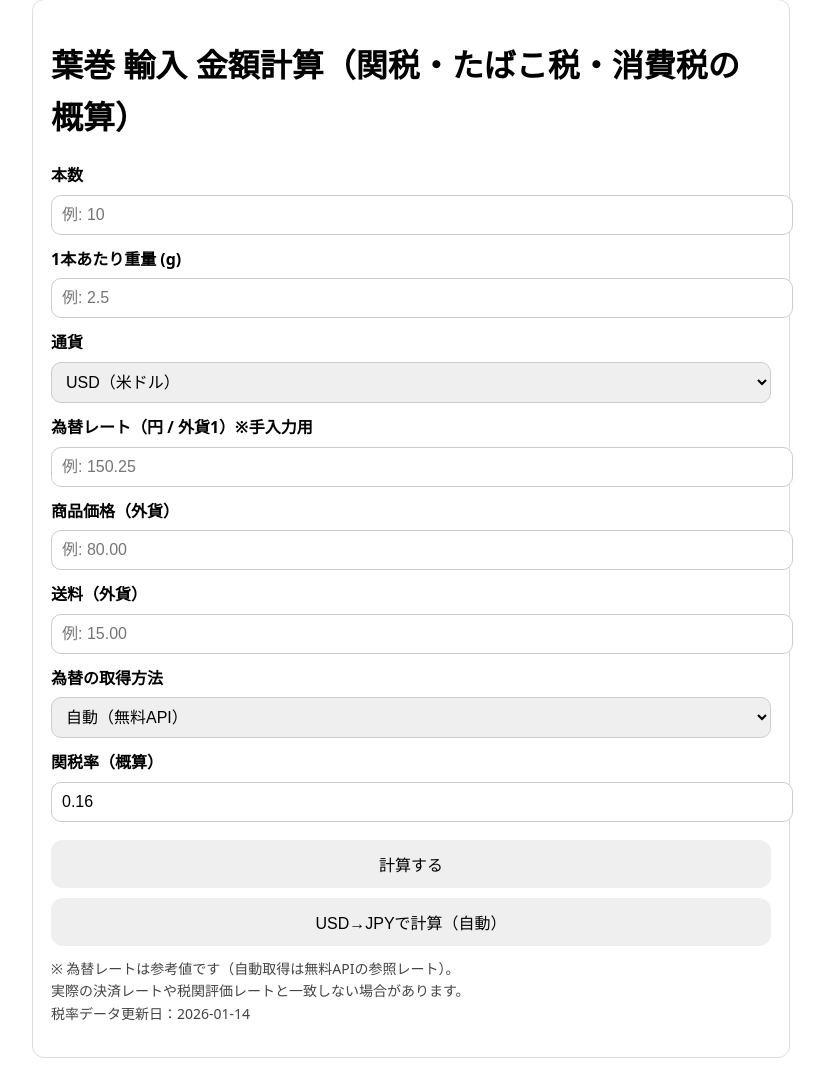
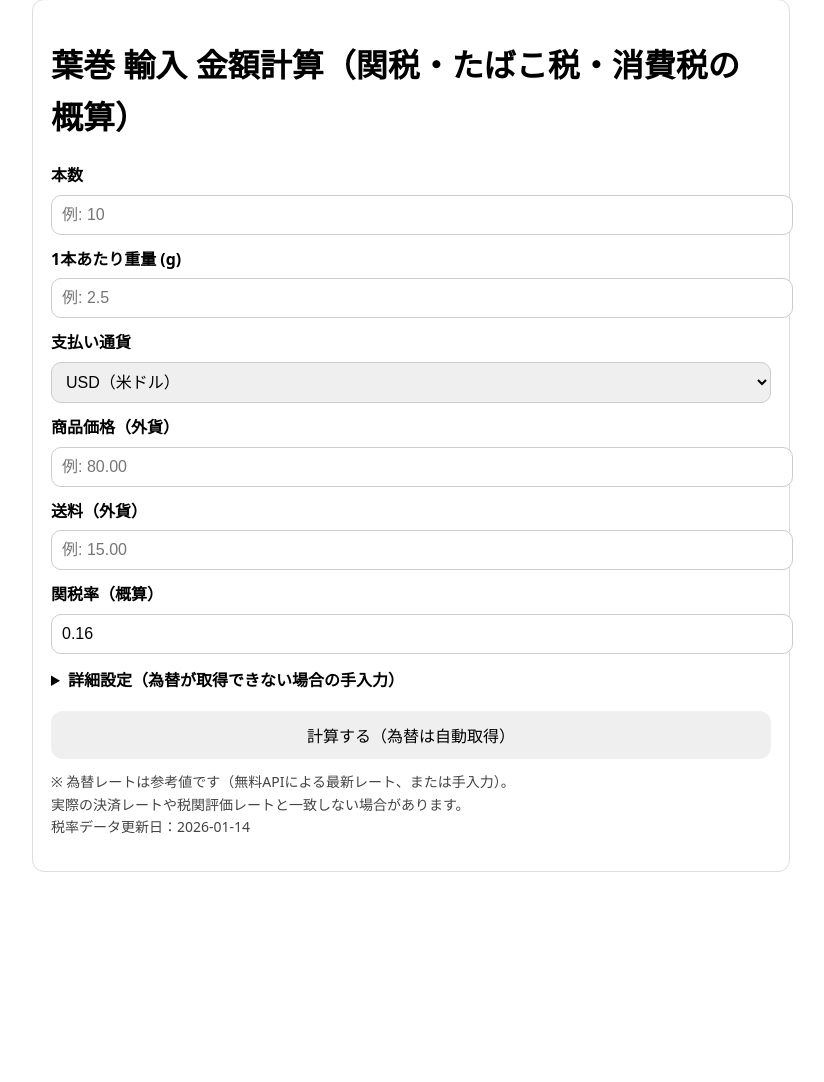
Before and after one commit to Dragon0145/cigar_importprice, a Flask app: page / in a window 1280 px wide. Shown: the part 25-1107 px from the top of the page, without its empty margins (229-1053 px from the left). After the commit the page ends 897 px from the top, so only its background shows below. Run offline with Flask 3, Linux system fonts and the light colour scheme.

Commit message:
Auto FX by currency (manual fallback)

```diff
--- a/app.py
+++ b/app.py
@@ -1,39 +1,40 @@
 import json
 from pathlib import Path
+
 from flask import Flask, render_template, request
 
 from tax_engine import calculate, fx_to_yen
-from fx_service import get_fx_rate
+try:
+    from fx_service import get_fx_rate
+except Exception:
+    get_fx_rate = None
+
+APP_DIR = Path(__file__).parent
+RATES_PATH = APP_DIR / "rates.json"
 
 app = Flask(__name__)
 
-# 税率データ
-RATES_PATH = Path(__file__).parent / "rates.json"
+
+def load_rates() -> dict:
+    return json.loads(RATES_PATH.read_text(encoding="utf-8"))
 
 
-def load_rates() -> dict:
-    with open(RATES_PATH, "r", encoding="utf-8") as f:
-        return json.load(f)
+def _parse_float(name: str, default=None):
+    v = request.form.get(name, "").strip()
+    if v == "":
+        return default
+    return float(v)
 
 
-def parse_int(s: str, default: int = 0) -> int:
-    try:
-        return int(s)
-    except Exception:
-        return default
-
-
-def parse_float(s: str, default: float = 0.0) -> float:
-    try:
-        return float(s)
-    except Exception:
-        return default
+def _parse_int(name: str):
+    v = request.form.get(name, "").strip()
+    return int(v)
 
 
 @app.get("/")
 def index():
     rates = load_rates()
-    return render_template("index.html", rates=rates)
+    return render_template("index.html", rates=rates, errors=[])
 
 
 @app.post("/calc")
@@ -41,83 +42,72 @@ def calc():
     rates = load_rates()
     errors = []
 
-    # どのボタンが押されたか
-    action = request.form.get("action", "calc_normal")
+    # 入力値
+    try:
+        sticks = _parse_int("sticks")
+        weight_g = float(request.form.get("weight_g", "0"))
+        currency = (request.form.get("currency", "USD") or "USD").upper().strip()
 
-    # 本数・重量
-    sticks = parse_int(request.form.get("sticks", "0"), 0)
-    weight_g = parse_float(request.form.get("weight_g", "1.0"), 1.0)
+        item_price_foreign = float(request.form.get("item_price_foreign", "0"))
+        shipping_foreign = float(request.form.get("shipping_foreign", "0"))
 
+        duty_rate = float(request.form.get("duty_rate", rates.get("default_duty_rate", 0.16)))
+    except Exception:
+        errors.append("入力値の形式が正しくありません。数字を確認してください。")
+        return render_template("index.html", rates=rates, errors=errors), 400
+
+    # 入力チェック
     if sticks <= 0:
         errors.append("本数は1以上で入力してください。")
     if weight_g <= 0:
-        errors.append("重量(g)は0より大きい値を入力してください。")
-
-    # 通貨・為替
-    currency = request.form.get("currency", "USD").upper().strip()
-    fx_mode = request.form.get("fx_mode", "auto")
-
-    # USD→JPYボタンが押されたら強制上書き
-    if action == "calc_usd_jpy":
-        currency = "USD"
-        fx_mode = "auto"
-
-    fx_rate_manual = parse_float(request.form.get("fx_rate_manual", "0"), 0.0)
-
-    fx_rate = None
-    fx_source = "manual"
-
-    if fx_mode == "auto":
-        fx_rate, fx_source = get_fx_rate(currency, "JPY")
-        if fx_rate is None and fx_rate_manual > 0:
-            fx_rate = fx_rate_manual
-            fx_source = "manual_fallback"
-    else:
-        if fx_rate_manual > 0:
-            fx_rate = fx_rate_manual
-            fx_source = "manual"
-
-    if fx_rate is None or fx_rate <= 0:
-        errors.append(
-            "為替レートを取得できませんでした。手入力レートを入力するか、時間をおいて再試行してください。"
-        )
-
-    # 外貨金額
-    item_price_foreign = parse_float(request.form.get("item_price_foreign", "0"), 0.0)
-    shipping_foreign = parse_float(request.form.get("shipping_foreign", "0"), 0.0)
-
+        errors.append("重量(g)は0より大きい値で入力してください。")
     if item_price_foreign < 0 or shipping_foreign < 0:
         errors.append("商品価格・送料は0以上で入力してください。")
+    if not (0 <= duty_rate <= 1):
+        errors.append("関税率は 0〜1 の範囲で入力してください（例: 0.16）。")
 
     if errors:
         return render_template("index.html", rates=rates, errors=errors), 400
 
+    # 為替：基本は自動取得。失敗したら手入力があればそれを使う。
+    fx_source = "auto"
+    fx_rate = None
+
+    # JPYの場合はレート1固定
+    if currency == "JPY":
+        fx_rate = 1.0
+        fx_source = "fixed"
+    else:
+        if get_fx_rate is not None:
+            fx_rate, source = get_fx_rate(currency, "JPY")
+            fx_source = source
+
+        if fx_rate is None:
+            fx_rate_manual = _parse_float("fx_rate_manual", default=None)
+            if fx_rate_manual is None:
+                errors.append(
+                    "為替レートの自動取得に失敗しました。少し時間をおいて再実行するか、詳細設定で為替レートを手入力してください。"
+                )
+                return render_template("index.html", rates=rates, errors=errors), 503
+            fx_rate = fx_rate_manual
+            fx_source = "manual"
+
     # 円換算
-    item_price = fx_to_yen(item_price_foreign, fx_rate)
-    shipping = fx_to_yen(shipping_foreign, fx_rate)
-
-    # 関税率
-    duty_rate = parse_float(
-        request.form.get("duty_rate", str(rates["default_duty_rate"])),
-        float(rates["default_duty_rate"]),
-    )
-
-    if duty_rate < 0 or duty_rate > 1:
-        return render_template(
-            "index.html",
-            rates=rates,
-            errors=["関税率は 0〜1 の範囲で入力してください（例: 0.16）"],
-        ), 400
+    item_price_yen = fx_to_yen(item_price_foreign, fx_rate)
+    shipping_yen = fx_to_yen(shipping_foreign, fx_rate)
 
     # 税計算
+    vat_rate = float(rates.get("vat_rate", 0.10))
+    tobacco_tax_per_1000_equiv = int(rates.get("tobacco_tax_per_1000_equiv", 15244))
+
     b = calculate(
         sticks=sticks,
         weight_g_per_stick=weight_g,
-        item_price_yen=item_price,
-        shipping_yen=shipping,
+        item_price_yen=item_price_yen,
+        shipping_yen=shipping_yen,
         duty_rate=duty_rate,
-        vat_rate=float(rates["vat_rate"]),
-        tobacco_tax_per_1000_equiv=int(rates["tobacco_tax_per_1000_equiv"]),
+        vat_rate=vat_rate,
+        tobacco_tax_per_1000_equiv=tobacco_tax_per_1000_equiv,
     )
 
     return render_template(
@@ -130,12 +120,13 @@ def calc():
         fx_source=fx_source,
         item_price_foreign=item_price_foreign,
         shipping_foreign=shipping_foreign,
-        item_price=item_price,
-        shipping=shipping,
+        item_price=item_price_yen,
+        shipping=shipping_yen,
         duty_rate=duty_rate,
         b=b,
     )
 
 
 if __name__ == "__main__":
-    app.run(host="127.0.0.1", port=5000, debug=True)
+    # ローカル開発用
+    app.run(debug=True)
--- a/templates/index.html
+++ b/templates/index.html
@@ -4,8 +4,7 @@
   <meta charset="utf-8">
   <meta name="viewport" content="width=device-width, initial-scale=1">
   <title>葉巻 輸入 金額計算｜関税・たばこ税・消費税を簡単計算</title>
-<meta name="description" content="葉巻を個人輸入した際にかかる関税・たばこ税・消費税を簡単に概算計算できる無料サイトです。外貨から円換算にも対応しています。">
-<meta name="google-site-verification" content="OztgYU4oATUl7mVUSLgQRvLrmTx7GLOYyliLh8EywjU" />
+  <meta name="description" content="葉巻を個人輸入した際にかかる関税・たばこ税・消費税を簡単に概算計算できる無料サイトです。外貨から円換算にも対応しています。">
   <style>
     body { font-family: system-ui, -apple-system, Segoe UI, Roboto, sans-serif; margin: 24px; line-height: 1.6; }
     .box { max-width: 720px; margin: 0 auto; padding: 18px; border: 1px solid #ddd; border-radius: 12px; }
@@ -14,6 +13,9 @@
     button { margin-top: 18px; padding: 12px 14px; border: 0; border-radius: 12px; font-size: 16px; cursor: pointer; width: 100%; }
     .note { color: #444; font-size: 14px; margin-top: 12px; }
     .errors { background: #ffecec; border: 1px solid #ffb8b8; padding: 10px; border-radius: 10px; margin-bottom: 12px; }
+    details { margin-top: 14px; }
+    summary { cursor: pointer; font-weight: 700; }
+    .small { font-size: 13px; color: #555; }
   </style>
 </head>
 <body>
@@ -38,7 +40,7 @@
       <label>1本あたり重量 (g)</label>
       <input name="weight_g" type="number" min="0.01" step="0.01" placeholder="例: 2.5" required>
 
-      <label>通貨</label>
+      <label>支払い通貨</label>
       <select name="currency" required>
         <option value="USD" selected>USD（米ドル）</option>
         <option value="EUR">EUR（ユーロ）</option>
@@ -48,10 +50,8 @@
         <option value="CHF">CHF（スイスフラン）</option>
         <option value="CNY">CNY（中国人民元）</option>
         <option value="HKD">HKD（香港ドル）</option>
+        <option value="JPY">JPY（日本円）</option>
       </select>
-
-      <label>為替レート（円 / 外貨1）※手入力用</label>
-      <input name="fx_rate_manual" type="number" min="0.0001" step="0.0001" placeholder="例: 150.25">
 
       <label>商品価格（外貨）</label>
       <input name="item_price_foreign" type="number" min="0" step="0.01" placeholder="例: 80.00" required>
@@ -59,24 +59,23 @@
       <label>送料（外貨）</label>
       <input name="shipping_foreign" type="number" min="0" step="0.01" placeholder="例: 15.00" required>
 
-      <label>為替の取得方法</label>
-      <select name="fx_mode">
-        <option value="auto" selected>自動（無料API）</option>
-        <option value="manual">手入力</option>
-      </select>
-
       <label>関税率（概算）</label>
       <input name="duty_rate" type="number" min="0" max="1" step="0.001"
              value="{{ rates.default_duty_rate }}" placeholder="例: 0.16">
 
-      <button type="submit" name="action" value="calc_normal">計算する</button>
-      <button type="submit" name="action" value="calc_usd_jpy" style="margin-top:10px;">
-        USD→JPYで計算（自動）
-      </button>
+      <!-- デフォルトは自動。APIが落ちた時だけ使う保険 -->
+      <details>
+        <summary>詳細設定（為替が取得できない場合の手入力）</summary>
+        <p class="small">通常は不要です。為替自動取得が失敗する場合のみ入力してください。</p>
+        <label>為替レート（円 / 外貨1）</label>
+        <input name="fx_rate_manual" type="number" min="0.0001" step="0.0001" placeholder="例: 150.25">
+      </details>
+
+      <button type="submit">計算する（為替は自動取得）</button>
     </form>
 
     <p class="note">
-      ※ 為替レートは参考値です（自動取得は無料APIの参照レート）。<br>
+      ※ 為替レートは参考値です（無料APIによる最新レート、または手入力）。<br>
       実際の決済レートや税関評価レートと一致しない場合があります。<br>
       税率データ更新日：{{ rates.updated_at }}
     </p>
```
Also changed, not shown: templates/result.html (+4 -4 lines).
